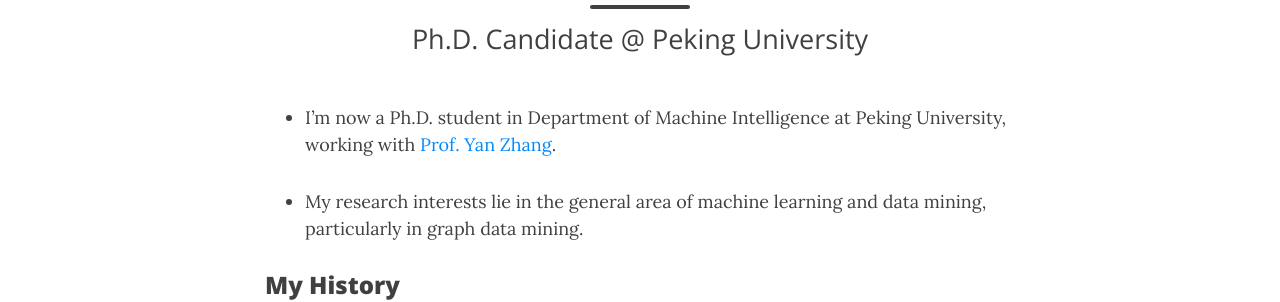
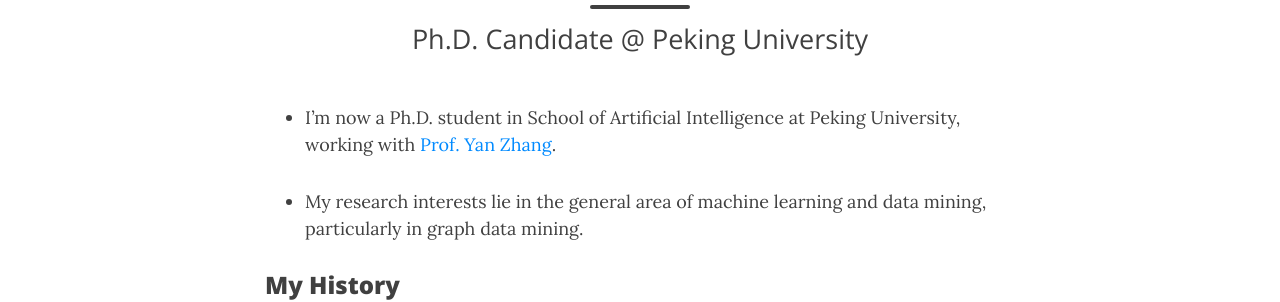
Before and after one commit to sunhaopku/sunhaopku.github.io, a Jekyll site: the page built from aboutme.md, in a window 1280 px wide and 900 px high. Shown: the part 228-530 px from the top of the window. Built offline with Jekyll 4.4.1, drawn with Linux system fonts in a browser that asks for light colours; nearby versions of some CDN libraries.

Commit message:
Update aboutme.md

```diff
--- a/aboutme.md
+++ b/aboutme.md
@@ -4,7 +4,7 @@
 subtitle: Ph.D. Candidate @ Peking University
 ---
 
-- I'm now a Ph.D. student in Department of Machine Intelligence at Peking University, working with [Prof. Yan Zhang](http://www.cis.pku.edu.cn/jzyg/szdw/zy.htm).
+- I'm now a Ph.D. student in School of Artificial Intelligence at Peking University, working with [Prof. Yan Zhang](http://www.cis.pku.edu.cn/jzyg/szdw/zy.htm).
 
 - My research interests lie in the general area of machine learning and data mining, particularly in graph data mining.
 
```
